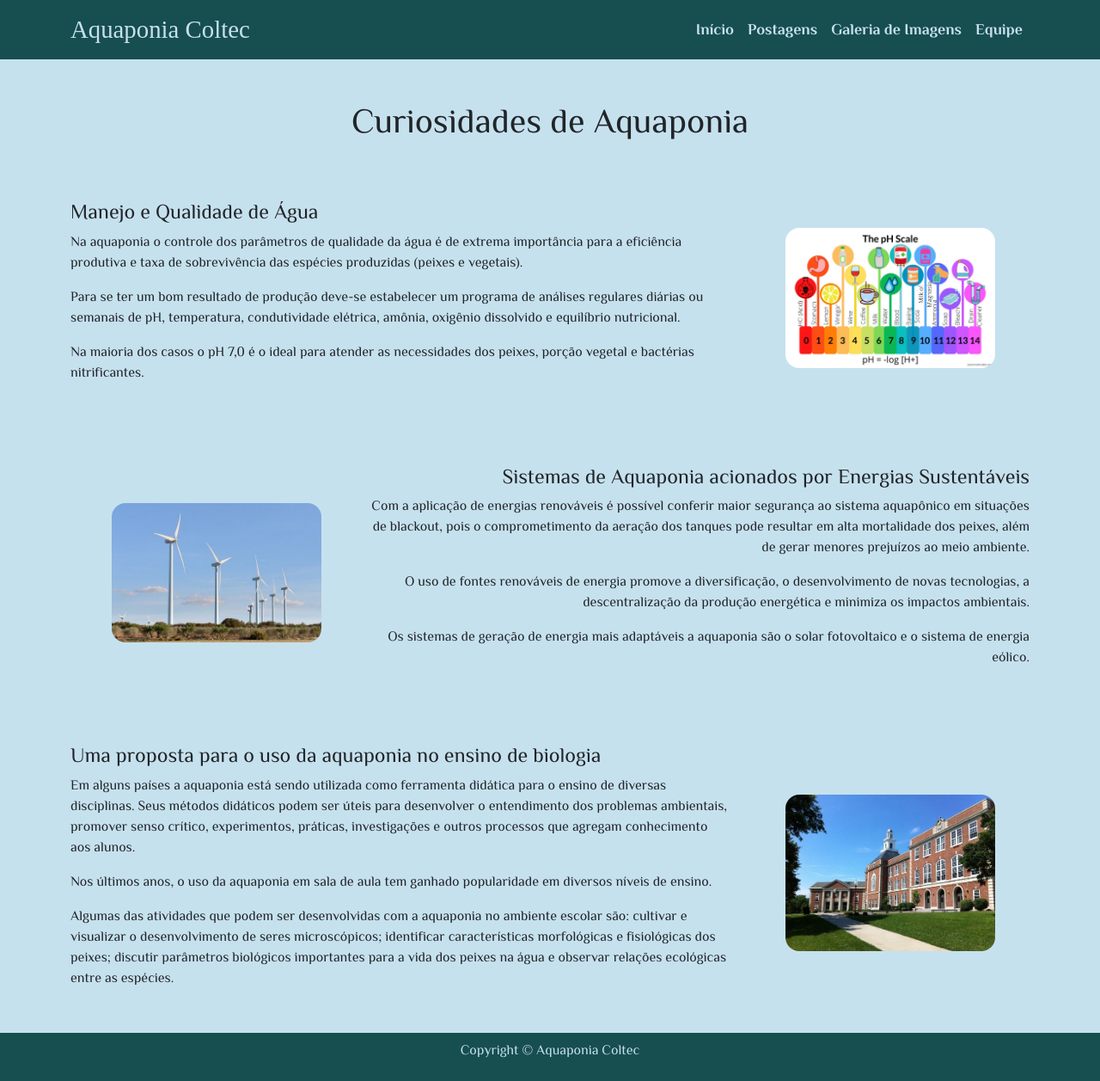
After one commit to gaiascosta/Coltec, a PHP site: page /Posts/post1.html in a window 1280 px wide. The commit adds this page. Shown: the whole page at 86% size. Run offline with PHP 8.4, Linux system fonts and the light colour scheme; some libraries are stand-ins or nearby versions; some web fonts are replaced.

Commit message:
Terminando o Site

```diff
--- /dev/null
+++ b/Novo Site 2/Posts/post1.html
@@ -0,0 +1,99 @@
+<!DOCTYPE html>
+<html lang="pt-br">
+<head>
+    <meta charset="UTF-8">
+    <meta http-equiv="X-UA-Compatible" content="IE=edge">
+    <meta name="viewport" content="width=device-width, initial-scale=1.0">
+    <title>Curiosidades de Aquaponia</title>
+    <link href="https://cdn.jsdelivr.net/npm/bootstrap@5.3.0/dist/css/bootstrap.min.css" rel="stylesheet" integrity="sha384-9ndCyUaIbzAi2FUVXJi0CjmCapSmO7SnpJef0486qhLnuZ2cdeRhO02iuK6FUUVM" crossorigin="anonymous">
+    <link rel="stylesheet" href="https://cdn.jsdelivr.net/npm/bootstrap-icons@1.3.0/font/bootstrap-icons.css">
+    <link rel="stylesheet" href="../style.css">
+</head>
+<body>
+    <nav id="theNav" class="navbar navbar-expand-lg">
+        <div class="container">
+            <a href="../index.html" class="navbar-brand">Aquaponia Coltec</a>
+            <button
+            class="navbar-toggler border-0 shadow-none" type="button" data-bs-toggle="collapse" data-bs-target="#mainNav">
+            <div class="h2">
+                <i class="bi bi-three-dots-vertical"></i>
+            </div>
+            </button>
+            <div class="collapse navbar-collapse" id="mainNav">
+                <ul class="navbar-nav ms-auto">
+                    <li class="nav-item">
+                        <a href="../index.html" class="nav-link">Início</a>
+                    </li>
+                </ul>
+                <ul class="navbar-nav">
+                    <li class="nav-item">
+                        <a href="../index.html" class="nav-link">Postagens</a>
+                    </li>
+                </ul>
+                <ul class="navbar-nav">
+                    <li class="nav-item">
+                        <a href="../index.html" class="nav-link">Galeria de Imagens</a>
+                    </li>
+                </ul>
+                <ul class="navbar-nav">
+                    <li class="nav-item">
+                        <a href="../index.html" class="nav-link">Equipe</a>
+                    </li>
+                </ul>
+            </div>
+        </div>
+    </nav>
+    <div class="text-center mt-5 mb-4">
+        <div class="container">
+            <h1 class="tituloPost">Curiosidades de Aquaponia</h1>
+        </div>
+    </div>
+    <section class="p-3 p-md-4 text-center text-lg-start">
+        <div class="container p-1">
+            <div class="d-sm-flex align-items-center justify-content-between">
+                <div class="p-1 p-md-2">
+                    <h4>Manejo e Qualidade de Água</h3>
+                    <p>Na aquaponia o controle dos parâmetros de qualidade da água é de extrema importância para a eficiência produtiva e taxa de sobrevivência das espécies produzidas (peixes e vegetais).</p>
+                    <p>Para se ter um bom resultado de produção deve-se estabelecer um programa de análises regulares diárias ou semanais de pH, temperatura, condutividade elétrica, amônia, oxigênio dissolvido e equilíbrio nutricional.</p>
+                    <p>Na maioria dos casos o pH 7,0 é o ideal para atender as necessidades dos peixes, porção vegetal e bactérias nitrificantes.</p>
+                </div>
+                <img src="../Imagens/ph.png" class="qrCode img-fluid ms-sm-2 p-lg-5 p-md-4 p-sm-3" alt="pH Scale">
+            </div>
+        </div>
+    </section>
+
+    <section class="p-3 p-md-4 text-center text-lg-start">
+        <div class="container p-1">
+            <div class="d-sm-flex align-items-center justify-content-between">
+                <img src="../Imagens/energiaSustentavel.jpg" class="qrCode img-fluid ms-sm-2 p-lg-5 p-md-4 p-sm-3" alt="Energias Sustentáveis">
+                <div class="p-1 p-md-2 text-end">
+                    <h4>Sistemas de Aquaponia acionados por Energias Sustentáveis</h3>
+                    <p>Com a aplicação de energias renováveis é possível conferir maior segurança ao sistema aquapônico em situações de blackout, pois o comprometimento da aeração dos tanques pode resultar em alta mortalidade dos peixes, além de gerar menores prejuízos ao meio ambiente.</p>
+                    <p>O uso de fontes renováveis de energia promove a diversificação, o desenvolvimento de novas tecnologias, a descentralização da produção energética e minimiza os impactos ambientais.</p>
+                    <p>Os sistemas de geração de energia mais adaptáveis a aquaponia são o solar  fotovoltaico e o sistema de energia eólico.</p>
+                </div>
+            </div>
+        </div>
+    </section>
+
+    <section class="p-3 p-md-4 text-center text-lg-start">
+        <div class="container p-1">
+            <div class="d-sm-flex align-items-center justify-content-between">
+                <div class="p-1 p-md-2">
+                    <h4>Uma proposta para o uso da aquaponia no ensino de biologia</h3>
+                    <p>Em alguns países a aquaponia está sendo utilizada como ferramenta didática para o ensino de diversas disciplinas. Seus métodos didáticos podem ser úteis  para desenvolver o entendimento dos problemas ambientais, promover senso crítico, experimentos, práticas, investigações e outros processos que agregam conhecimento aos alunos.</p>
+                    <p>Nos últimos anos, o uso da aquaponia em sala de aula tem ganhado popularidade em diversos níveis de ensino.</p>
+                    <p>Algumas das atividades que podem ser desenvolvidas com a aquaponia no ambiente escolar são: cultivar e visualizar o desenvolvimento de seres microscópicos; identificar características morfológicas e fisiológicas dos peixes; discutir parâmetros biológicos importantes para a vida dos peixes na água e observar relações ecológicas entre as espécies.</p>
+                </div>
+                <img src="../Imagens/escolaGenerica.jpg" class="qrCode img-fluid ms-sm-2 p-lg-5 p-md-4 p-sm-3" alt="Escola Genérica">
+            </div>
+        </div>
+    </section>
+
+    <footer class="text-center position-relative p-2">
+        <div class="container">
+            <p>Copyright &copy; Aquaponia Coltec</p>
+        </div>
+    </footer>
+</body>
+</html>
--- a/Novo Site 2/style.css
+++ b/Novo Site 2/style.css
@@ -15,22 +15,42 @@
     background-color: rgb(23, 78, 80);
 }
 
-.intro{
+#intro{
     background-color: cadetblue;
 }
 
 .nav-link{
     font-size: large;
     font-family: titleFont;
-    color: antiquewhite;
+    color: rgb(198, 225, 238);
 }
 
-img{
-    width: 25%;
+@media (max-width: 575px)
+{
+  .qrCode{
+    width: 50%;
+    border-radius: 0.6em;
+  }
+}
+
+@media (min-width: 576px) and (max-width: 960px)
+{
+    .qrCode{
+        width: 50%;
+        border-radius: 2.2em;
+    }
+}
+
+@media (min-width: 961px)
+{
+    .qrCode{
+        width: 30%;
+        border-radius: 4em;
+    }
 }
 
 .bi-twitter, .bi-instagram, .bi-linkedin{
-    color: antiquewhite;
+    color: rgb(198, 225, 238);
 }
 
 .card{
@@ -39,15 +59,16 @@ img{
 
 footer{
     background-color: rgb(23, 78, 80);
-    color: antiquewhite;
+    color: rgb(198, 225, 238);
 }
 
 body{
     font-family: textFont;
+    background-color: rgb(198, 225, 238);
 }
 
 .navbar-brand{
     font-family: brandFont;
     font-size: 1.8em;
-    color: antiquewhite;
+    color: rgb(198, 225, 238);
 }
```
Also changed, not shown: Novo Site 2/Posts/post2.html (added, +87 -0 lines), Novo Site 2/Posts/post3.html (added, +95 -0 lines), Novo Site 2/index.html (+36 -30 lines), Novo Site 2/Imagens/alface1.jpg (added), Novo Site 2/Imagens/alface2.jpg (added), Novo Site 2/Imagens/alface3.jpg (added), Novo Site 2/Imagens/avatar.png (added), Novo Site 2/Imagens/energiaSustentavel.jpg (added), Novo Site 2/Imagens/escolaGenerica.jpg (added), Novo Site 2/Imagens/exemplo1.jpg (added), Novo Site 2/Imagens/exemplo2.jpg (added), Novo Site 2/Imagens/exemplo3.jpg (added), Novo Site 2/Imagens/introducao1.png (added), Novo Site 2/Imagens/introducao2.jpg (added), 3 more files.
